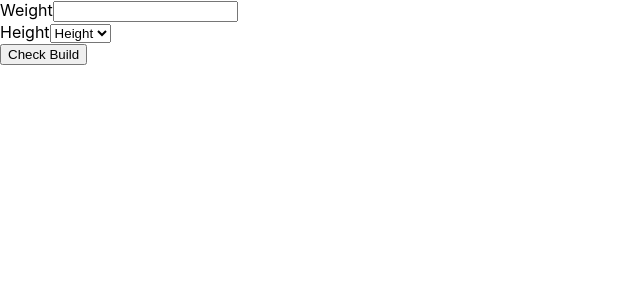
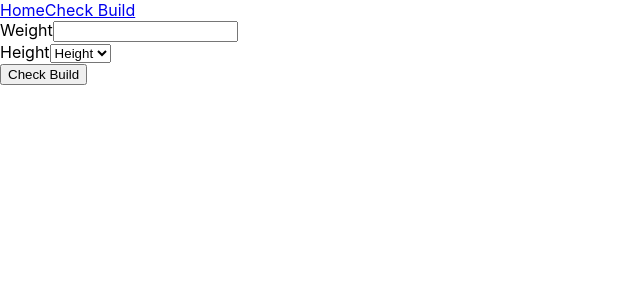
Before and after one commit to adamhinckley/Insurance-Risk-Assesment, a React (Create React App) app: page /check-build in a window 1280 px wide. Shown: the top 300 px of the page, without its empty margins (0-640 px from the left). Built offline with nearby package versions, Linux system fonts and the light colour scheme.

Commit message:
implemented React Router

```diff
--- a/package.json
+++ b/package.json
@@ -5,6 +5,7 @@
   "dependencies": {
     "react": "^16.7.0-alpha.0",
     "react-dom": "^16.7.0-alpha.0",
+    "react-router-dom": "^4.3.1",
     "react-scripts": "2.0.5"
   },
   "scripts": {
--- a/src/App.js
+++ b/src/App.js
@@ -1,5 +1,6 @@
 import React from "react";
 import BuildChart from "./components/BuildChart";
+import { Route, NavLink } from "react-router-dom";
 
 class App extends React.Component {
   constructor(props) {
@@ -10,7 +11,13 @@ class App extends React.Component {
   render() {
     return (
       <div>
-        <BuildChart />
+        <nav>
+          <NavLink to="/">Home</NavLink>
+          <NavLink to="/check-build">Check Build</NavLink>
+        </nav>
+        <section>
+          <Route exact path="/check-build" render={ownProps => <BuildChart {...ownProps} />} />
+        </section>
       </div>
     );
   }
--- a/src/components/BuildChart.js
+++ b/src/components/BuildChart.js
@@ -16,8 +16,10 @@ class BuildChart extends React.Component {
   buildChecker = e => {
     e.preventDefault();
     const { height, weight } = this.state;
+    // eslint-disable-next-line
     if (height == 56 && weight <= 185) {
       this.setState({ message: "Height & Weight is ok" });
+      // eslint-disable-next-line
     } else if (height == 57 && weight <= 193) {
       this.setState({ message: "Height & Weight is ok" });
     } else {
--- a/src/index.js
+++ b/src/index.js
@@ -1,10 +1,16 @@
-import React from 'react';
-import ReactDOM from 'react-dom';
-import './index.css';
-import App from './App';
-import * as serviceWorker from './serviceWorker';
+import React from "react";
+import ReactDOM from "react-dom";
+import "./index.css";
+import App from "./App";
+import * as serviceWorker from "./serviceWorker";
+import { BrowserRouter as Router } from "react-router-dom";
 
-ReactDOM.render(<App />, document.getElementById('root'));
+ReactDOM.render(
+  <Router>
+    <App />
+  </Router>,
+  document.getElementById("root")
+);
 
 // If you want your app to work offline and load faster, you can change
 // unregister() to register() below. Note this comes with some pitfalls.
```
Also changed, not shown: 1 other file (tests, documents, lock files or other folders).
